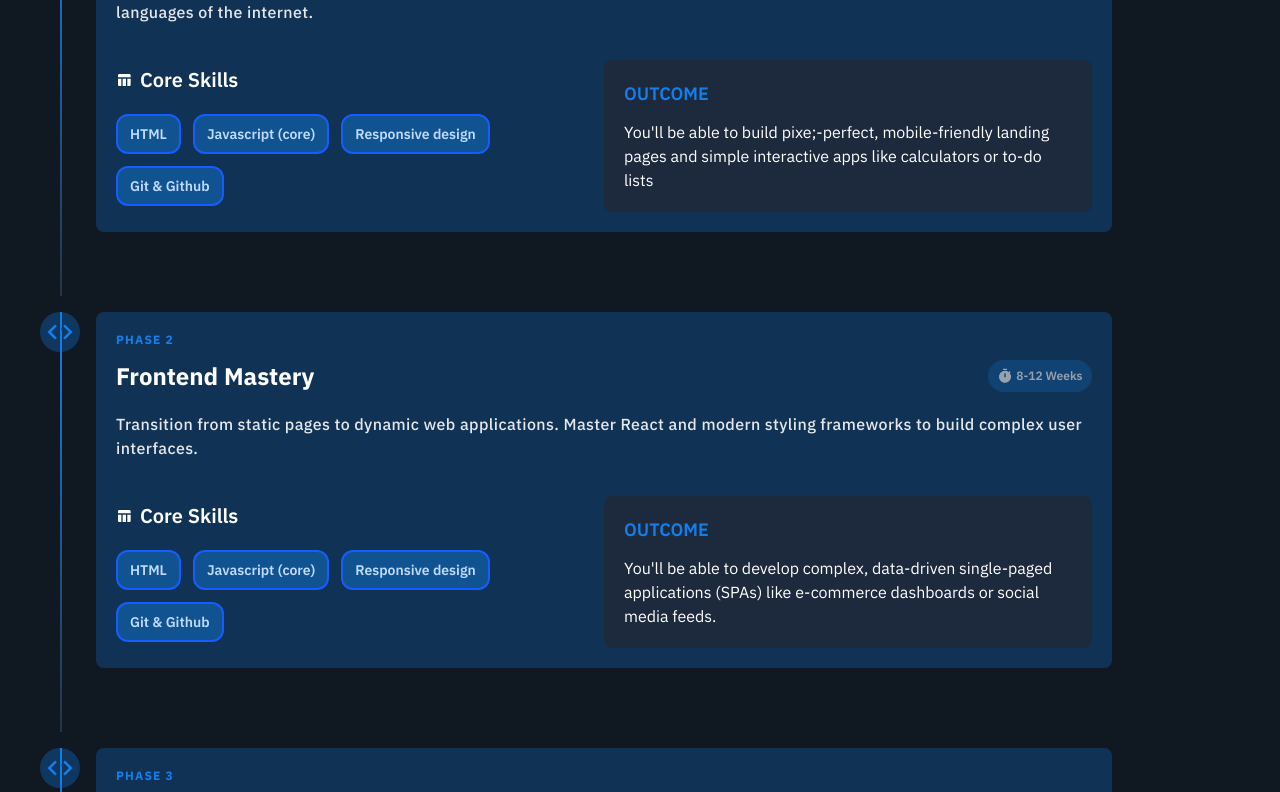
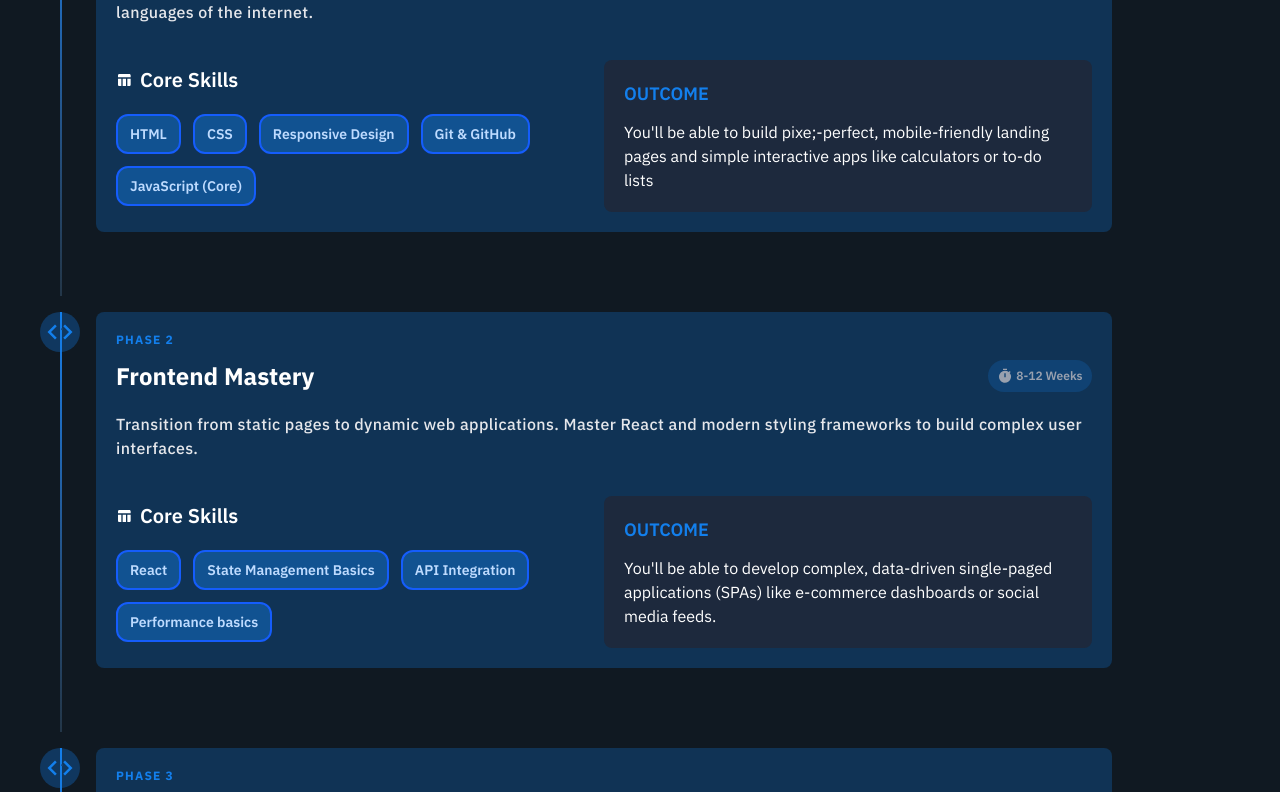
Before and after one commit to Stephanie-17/SkillPath, a Next.js app: page /roadmap in a window 1280 px wide. Shown: the part 388-1180 px from the top of the page. Built offline with nearby package versions, Linux system fonts and the light colour scheme.

Commit message:
fix: replace hardcoded core skills with dynamic mapping from props

```diff
--- a/components/roadmap/RoadmapCard.tsx
+++ b/components/roadmap/RoadmapCard.tsx
@@ -52,10 +52,13 @@ const RoadmapCard = ({phase, timeline, header, desc,coreSkills, outcome}: Roadma
           </div>
 
           <ul className="flex flex-wrap gap-3 mt-5">
-            <li className="px-3 py-2  bg-primary/40 text-blue-200 font-semibold text-sm border-2 border-blue-600 rounded-xl">HTML</li>
-            <li className="px-3 py-2  bg-primary/40 text-blue-200 font-semibold text-sm border-2 border-blue-600 rounded-xl">Javascript (core)</li>
-              <li className="px-3 py-2  bg-primary/40 text-blue-200 font-semibold text-sm border-2 border-blue-600 rounded-xl">Responsive design</li>
-                <li className="px-3 py-2  bg-primary/40 text-blue-200 font-semibold text-sm border-2 border-blue-600 rounded-xl">Git & Github</li>
+
+						{
+							coreSkills.map(skills => (
+								 <li key={skills} className="px-3 py-2  bg-primary/40 text-blue-200 font-semibold text-sm border-2 border-blue-600 rounded-xl">{skills}</li>
+							))
+						}
+
           </ul>
           </div>
 
```
